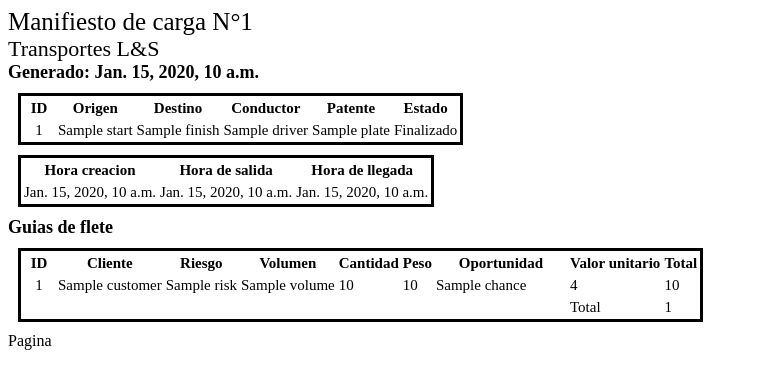
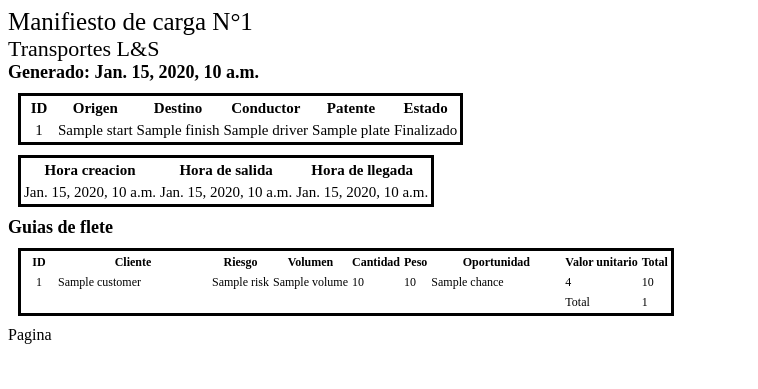
Before and after one commit to rgamboar/L-S, a Django app: template templates/freightPdf.html in a window 1280 px wide. Shown: the top 389 px of the page, without its empty margins (0-758 px from the left). Run offline with Django 3.2, Linux system fonts and the light colour scheme; the template is opened without the code that fills it: most values are stand-ins (such as "Sample title", 1, 10 or a date in 2020).

Commit message:
Cambio tamaño de letra

```diff
--- a/templates/freightPdf.html
+++ b/templates/freightPdf.html
@@ -52,6 +52,9 @@
             }
             .chance {
                 width: 130px;
+            }
+            .customer {
+                width: 150px;
             }
 
         </style>
@@ -120,11 +123,11 @@
 
     <div class="subsubtitle"> Guias de flete </div>
 
-                <table class="table">
+                <table class="table" style="font-size: 12px;">
                     <thead>
                       <tr>
                         <th class="text-center">ID</th>
-                        <th>Cliente</th>
+                        <th class="customer">Cliente</th>
                         <th>Riesgo</th>
                         <th>Volumen</th>
                         <th>Cantidad</th>
@@ -143,7 +146,7 @@
                             <td>{{package.volume}}</td>
                             <td>{{package.quantity}}</td>
                             <td>{{package.weight}}</td>
-                            <td class="chance">{{package.chance}}</td>
+                            <td>{{package.chance}}</td>
                             <td>
                             {% if package.rate == 0 %}
                                 Por tarifar
```
